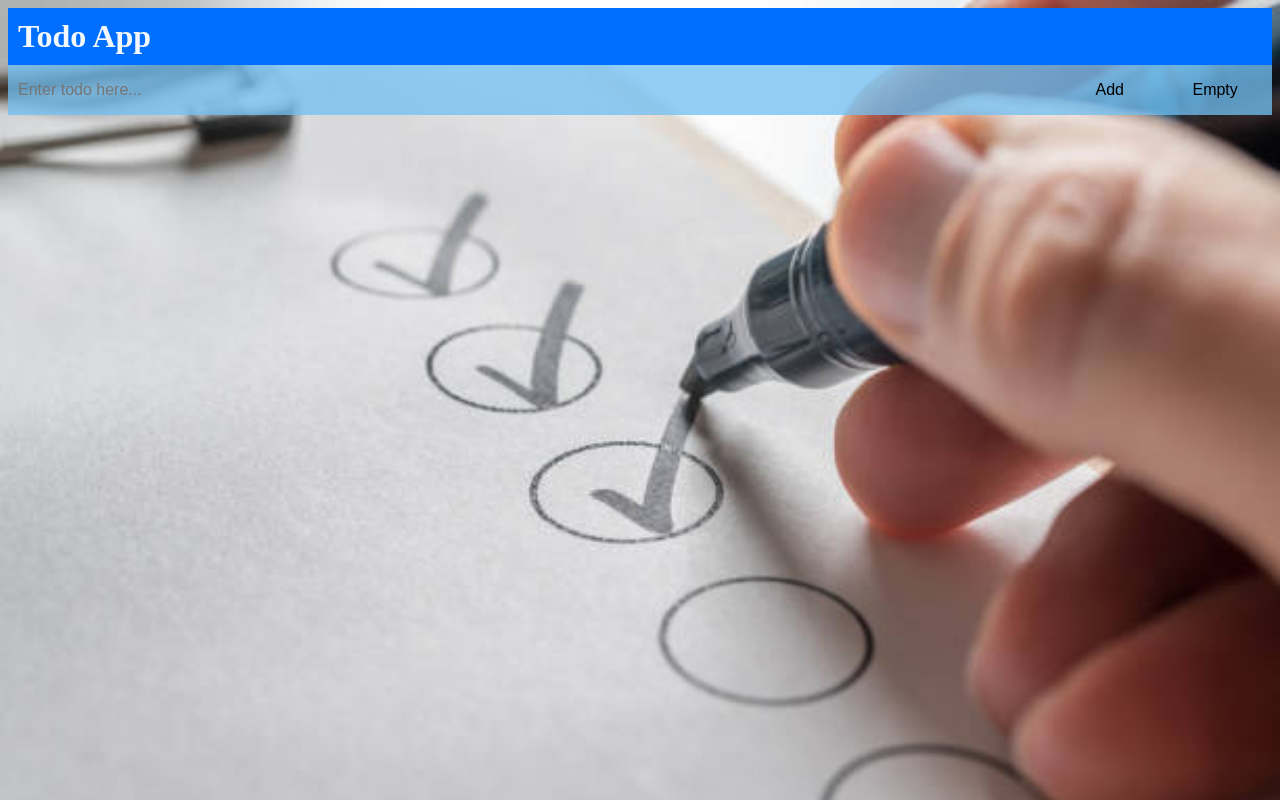
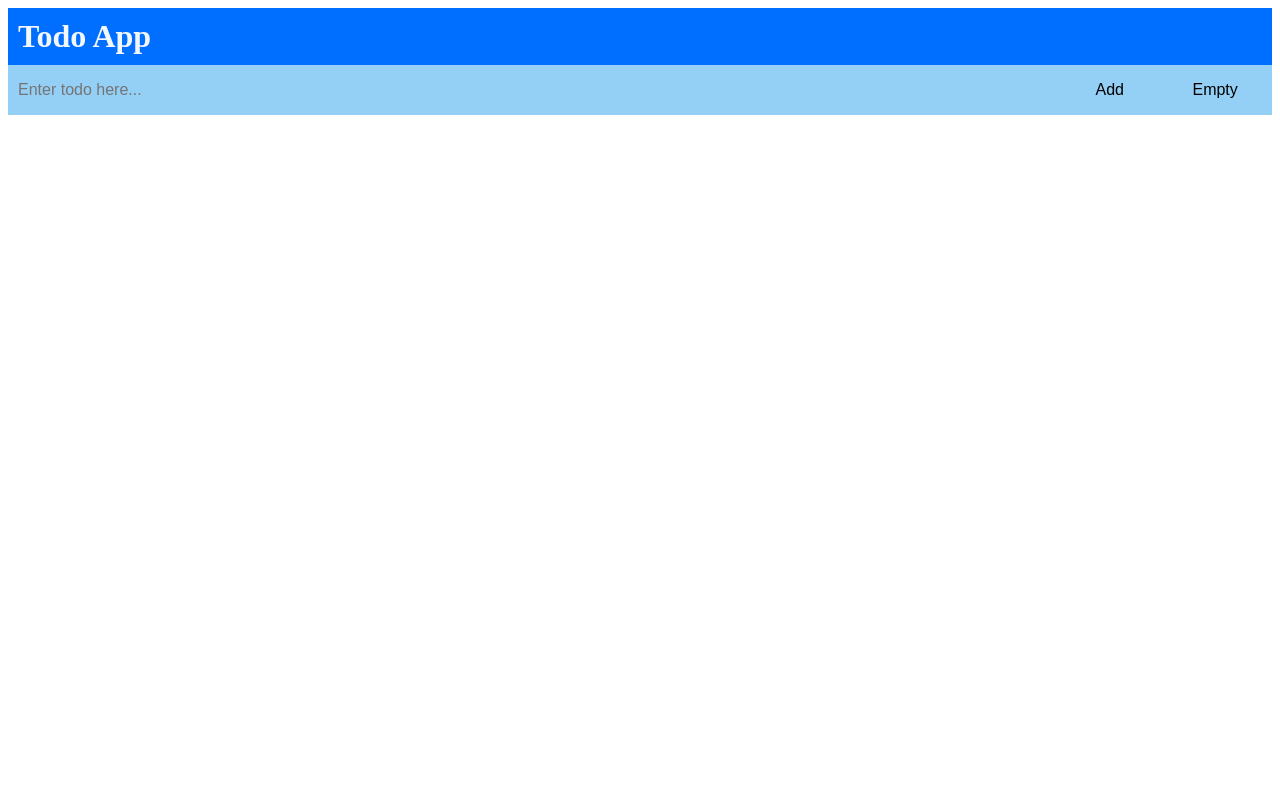
Before and after one commit to shaikhabdulsamad/jsAssignmentTodoApp, a plain HTML site: page index.html in a window 1280 px wide. Drawn offline with Linux system fonts and the light colour scheme.

Commit message:
bg image removed

```diff
--- a/style.css
+++ b/style.css
@@ -1,9 +1,9 @@
-body{
+/* body{
     background-image: url(images/background.jpg);
     background-repeat: no-repeat;
     background-size: cover;
-  background-origin: border-box;
-}
+
+} */
 .heading h1{
     background-color: rgb(0, 110, 255);
     margin: 0;
```
